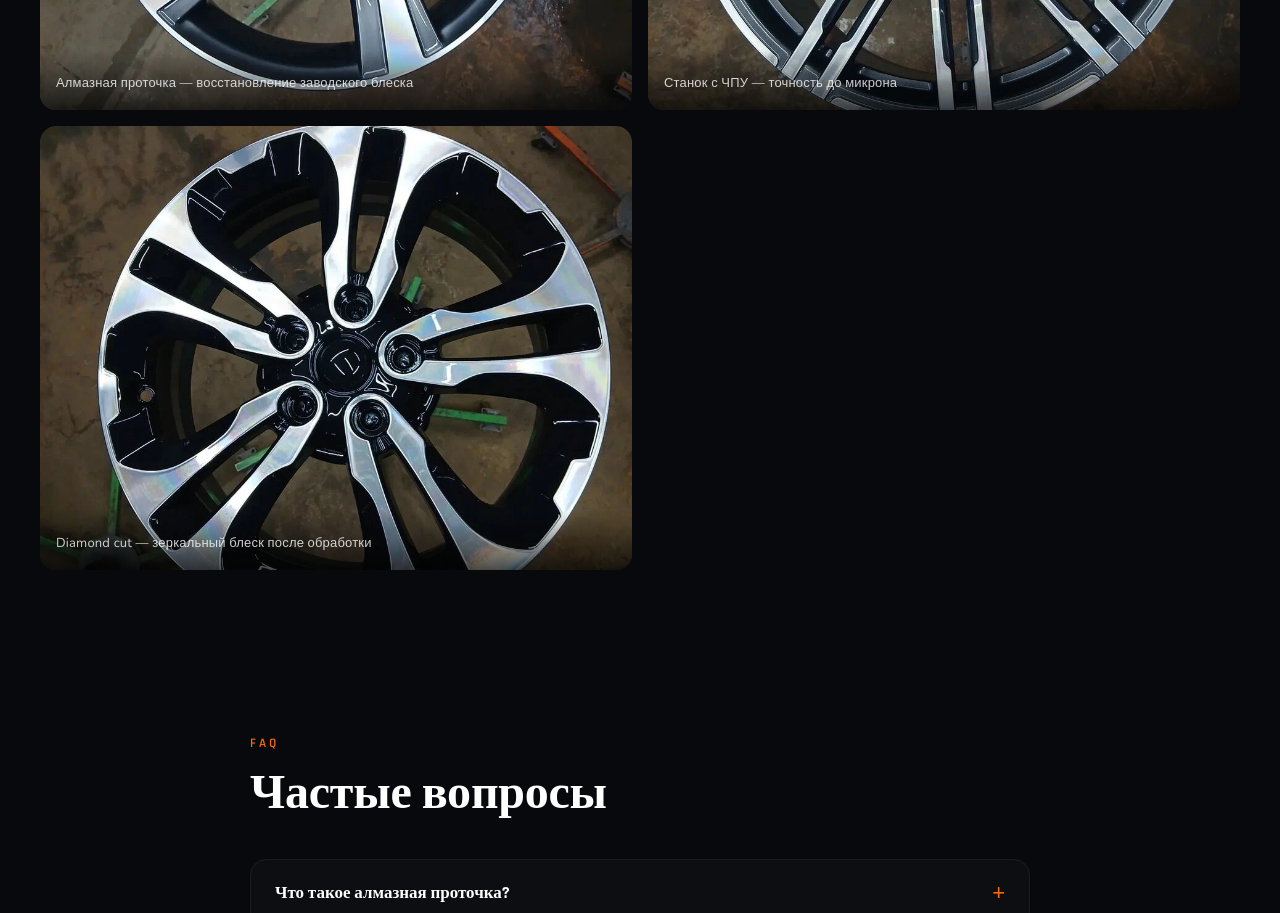
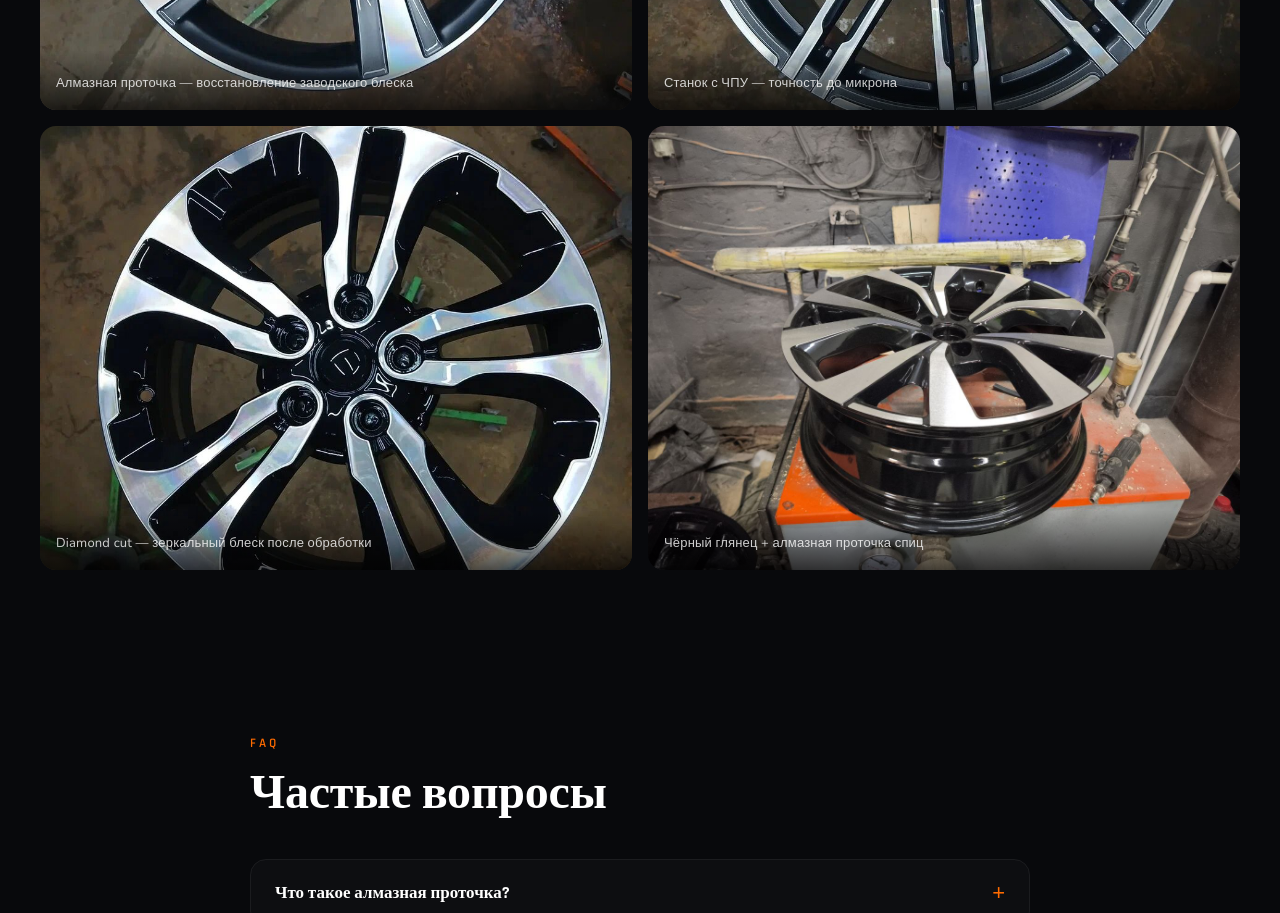
Before and after one commit to mikhailmikemorozov-coder/moaans, a React (Vite) app: page /almaznaya-prochka-diskov in a window 1280 px wide. Shown: the part 2060-2973 px from the top of the page. Built offline with nearby package versions, Linux system fonts and the light colour scheme.

Commit message:
add 4th photo to almaznaya-prochka gallery (black + diamond cut wheel)
Co-Authored-By: Claude Sonnet 4.6 <noreply@anthropic.com>

```diff
--- a/src/pages/AlmaznayaProchka.jsx
+++ b/src/pages/AlmaznayaProchka.jsx
@@ -36,6 +36,11 @@ export default function AlmaznayaProchka() {
           alt: "Diamond cut диск после алмазной проточки",
           caption: "Diamond cut — зеркальный блеск после обработки",
         },
+        {
+          src: "/prochka-4.jpg",
+          alt: "Алмазная проточка диска — чёрный глянец и серебристые спицы",
+          caption: "Чёрный глянец + алмазная проточка спиц",
+        },
       ]}
       faqItems={[
         { q: "Что такое алмазная проточка?", a: "Это обработка лицевой (видимой) части диска на токарном станке с ЧПУ. Алмазный резец снимает тончайший слой металла, открывая зеркальную поверхность — тот самый diamond cut, который ставят на дорогих дисках с завода." },
```
Also changed, not shown: public/prochka-4.jpg (added).
